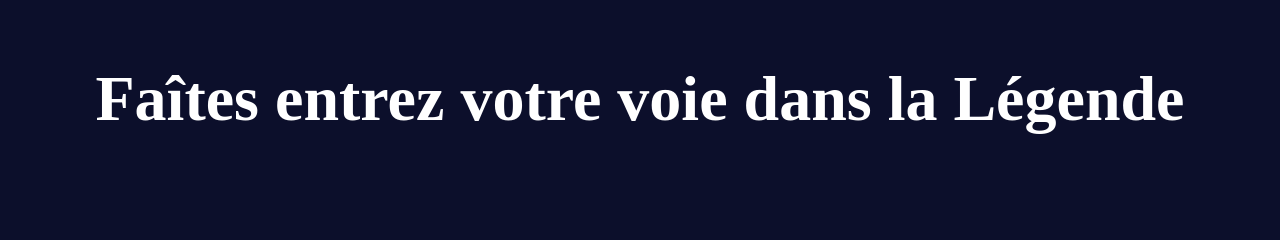
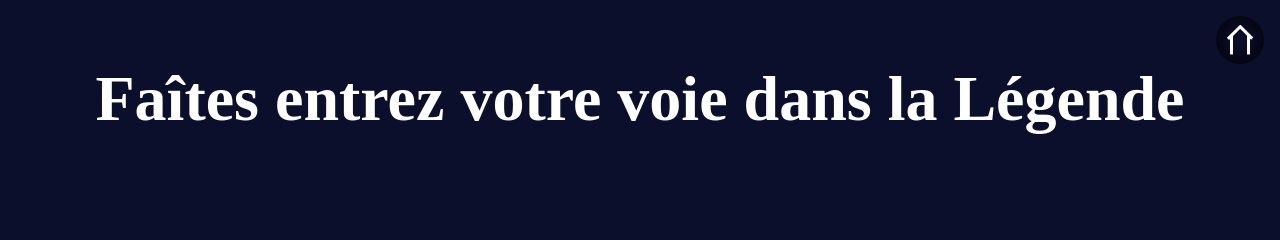
Before and after one commit to jeremyMonatte/Voie_Legende, a PHP site: page / in a window 1280 px wide. Shown: the top 240 px of the page. Run offline with PHP 8.4, Linux system fonts and the light colour scheme; grey boxes are pictures that could not be loaded.

Commit message:
Création bouton menu

```diff
--- a/index.html
+++ b/index.html
@@ -25,12 +25,19 @@
   </head>
   <body>
     <link rel="shortcut icon" type="image/x-icon" href="img/top.svg" />
+    <div class="paris">
+      <div class="notreDame">
+        <div class="murG"></div>
+        <div class="murD"></div>
+        <div class="toit"></div>
+      </div>
+    </div>
     <main role-aria="main" class="notBackStyle">
       <h1>Faîtes entrez votre voie dans la Légende</h1>
       <div class="voieSelector">
         <div class="voie">
           <div data-id="1" class="thumbnail">
-            <img src='C:/Loutre.jpg' alt='♥ _ ♥' />
+            <img src="C:/Loutre.jpg" alt="♥ _ ♥" />
             <div class="back3d backTop"></div>
             <div class="back3d backBot"></div>
             <div class="back3d backRight"></div>
--- a/style/main.css
+++ b/style/main.css
@@ -1,5 +1,155 @@
 /*variables*/
 /*mixins*/
+@import url("https://fonts.googleapis.com/css?family=Playfair+Display");
+::-webkit-scrollbar {
+  width: 12px;
+  z-index: 232454;
+}
+
+::-webkit-scrollbar-track {
+  border-radius: 10px;
+}
+
+::-webkit-scrollbar-thumb {
+  border-radius: 10px;
+  background-color: #000000ab;
+}
+
+.paris {
+  font-size: 1em;
+  z-index: 2222;
+  position: fixed;
+  width: 3em;
+  height: 3em;
+  -webkit-box-shadow: 0.5em 0.5em 3em inset #00000099;
+  box-shadow: 0.5em 0.5em 3em inset #00000099;
+  -webkit-box-shadow: 0.5em 0.5em 1em inset #0000002d, -0.5em 0.5em 1em inset #0000002d, -0.5em -0.5em 1em inset #0000002d, 0.5em -0.5em 1em inset #0000002d, 0em 0.5em 1em inset #0000002d, 0em -0.5em 1em inset #0000002d, -0.5em 0em 1em inset #0000002d, 0.5em 0em 1em inset #0000002d;
+          box-shadow: 0.5em 0.5em 1em inset #0000002d, -0.5em 0.5em 1em inset #0000002d, -0.5em -0.5em 1em inset #0000002d, 0.5em -0.5em 1em inset #0000002d, 0em 0.5em 1em inset #0000002d, 0em -0.5em 1em inset #0000002d, -0.5em 0em 1em inset #0000002d, 0.5em 0em 1em inset #0000002d;
+  top: 1em;
+  right: 1em;
+  border-radius: 50%;
+}
+
+.paris .notreDame {
+  -webkit-transition: 0.6s;
+  transition: 0.6s;
+  position: absolute;
+  top: 60%;
+  left: 50%;
+  -webkit-transform: translate(-50%, -50%);
+          transform: translate(-50%, -50%);
+  width: 1.25em;
+  height: 1.2em;
+}
+
+.paris .notreDame .murG,
+.paris .notreDame .murD {
+  width: 0.2em;
+  background-color: #fff;
+  height: 100%;
+  position: absolute;
+}
+
+.paris .notreDame .murG {
+  bottom: 0;
+  left: 0;
+  -webkit-transition: 0.3s;
+  transition: 0.3s;
+  -webkit-transition-delay: 0s;
+          transition-delay: 0s;
+}
+
+.paris .notreDame .murD {
+  bottom: 0;
+  right: 0;
+  -webkit-transition: 0.3s;
+  transition: 0.3s;
+  -webkit-transition-delay: 0.3s;
+          transition-delay: 0.3s;
+}
+
+.paris .notreDame .toit {
+  border-radius: 5em;
+  width: 1.5em;
+  height: 0.2em;
+  background-color: transparent;
+  position: absolute;
+  right: -0.125em;
+  top: 0;
+  -webkit-transition: 0.3s;
+  transition: 0.3s;
+  -webkit-transition-delay: 0.05s;
+          transition-delay: 0.05s;
+}
+
+.paris .notreDame .toit::after, .paris .notreDame .toit::before {
+  content: "";
+  position: absolute;
+  height: 0.2em;
+  background-color: #fff;
+  width: 1.15em;
+  bottom: -2px;
+  -webkit-transition: opacity 0.9s, -webkit-transform 0.3s;
+  transition: opacity 0.9s, -webkit-transform 0.3s;
+  transition: transform 0.3s, opacity 0.9s;
+  transition: transform 0.3s, opacity 0.9s, -webkit-transform 0.3s;
+  -webkit-transition-delay: 0.2s;
+          transition-delay: 0.2s;
+}
+
+.paris .notreDame .toit::after {
+  left: 0;
+  -webkit-transform: rotateZ(-45deg);
+          transform: rotateZ(-45deg);
+  -webkit-transform-origin: 0% 50%;
+          transform-origin: 0% 50%;
+}
+
+.paris .notreDame .toit::before {
+  right: 0;
+  -webkit-transform: rotateZ(45deg);
+          transform: rotateZ(45deg);
+  -webkit-transform-origin: 100% 50%;
+          transform-origin: 100% 50%;
+}
+
+.paris:hover .notreDame {
+  top: 50%;
+}
+
+.paris:hover .notreDame .murG {
+  height: 0;
+}
+
+.paris:hover .notreDame .toit {
+  -webkit-transform-origin: 100% 50%;
+          transform-origin: 100% 50%;
+  -webkit-transform: rotateZ(-45deg);
+          transform: rotateZ(-45deg);
+  right: 0.1em;
+  top: -0.05em;
+}
+
+.paris:hover .notreDame .toit::after {
+  -webkit-transform: rotateZ(0deg);
+          transform: rotateZ(0deg);
+}
+
+.paris:hover .notreDame .toit::before {
+  -webkit-transform: rotateZ(0deg);
+          transform: rotateZ(0deg);
+}
+
+.paris:hover .notreDame .murD {
+  height: 1.5em;
+  -webkit-transform-origin: 50% 100%;
+          transform-origin: 50% 100%;
+  -webkit-transform: rotateZ(-45deg);
+          transform: rotateZ(-45deg);
+  right: -0.05em;
+  bottom: 0.05em;
+}
+
 * {
   padding: 0;
   margin: 0;
--- a/style/main.scss
+++ b/style/main.scss
@@ -5,9 +5,7 @@
 //  --CONTAINER-- \\
 ::-webkit-scrollbar {
   width: 12px;
-    z-index:232454;
-   /* position:absolute;
-    top:800px;*/
+  z-index: 232454;
 }
 //  --FOND--  \\
 ::-webkit-scrollbar-track {
@@ -19,6 +17,107 @@
   border-radius: 10px;
   background-color: #000000ab;
   //-webkit-box-shadow: inset 0 0 6px rgba(0,0,0,0.5);
+}
+
+// -- Notre-Dame\\
+.paris {
+  font-size: 1em;
+  z-index: 2222;
+  position: fixed;
+  width: 3em;
+  height: 3em;
+  @include box-shadow(0.5em 0.5em 3em inset #00000099);
+  box-shadow :0.5em 0.5em 1em inset #0000002d, -0.5em 0.5em 1em inset #0000002d, -0.5em -0.5em 1em inset #0000002d, 0.5em -0.5em 1em inset #0000002d, 0em 0.5em 1em inset #0000002d, 0em -0.5em 1em inset #0000002d, -0.5em 0em 1em inset #0000002d, 0.5em 0em 1em inset #0000002d;
+  top: 1em;
+  right: 1em;
+  border-radius: 50%;
+  .notreDame {
+    transition: 0.6s;
+    position: absolute;
+    top: 60%;
+    left: 50%;
+    transform: translate(-50%, -50%);
+    width: 1.25em;
+    height: 1.2em;
+    .murG,
+    .murD {
+      width: 0.2em;
+      background-color: #fff;
+      height: 100%;
+      position: absolute;
+    }
+    .murG {
+      bottom: 0;
+      left: 0;
+      transition: 0.3s;
+      transition-delay: 0s;
+    }
+    .murD {
+      bottom: 0;
+      right: 0;
+      transition: 0.3s;
+      transition-delay: 0.3s;
+    }
+    .toit {
+      border-radius: 5em;
+      width: 1.5em;
+      height: 0.2em;
+      background-color: transparent;
+      position: absolute;
+      right: -0.125em;
+      top: 0;
+      transition: 0.3s;
+      transition-delay: 0.05s;
+      &::after,
+      &::before {
+        content: "";
+        position: absolute;
+        height: 0.2em;
+        background-color: #fff;
+        width: 1.15em;
+        bottom: -2px;
+        transition: transform 0.3s, opacity 0.9s;
+        transition-delay: 0.2s;
+      }
+      &::after {
+        left: 0;
+        transform: rotateZ(-45deg);
+        transform-origin: 0% 50%;
+      }
+      &::before {
+        right: 0;
+        transform: rotateZ(45deg);
+        transform-origin: 100% 50%;
+      }
+    }
+  }
+  &:hover {
+    .notreDame {
+      top: 50%;
+      .murG {
+        height: 0;
+      }
+      .toit {
+        transform-origin: 100% 50%;
+        transform: rotateZ(-45deg);
+        right: 0.1em;
+        top: -0.05em;
+        &::after {
+          transform: rotateZ(0deg);
+        }
+        &::before {
+          transform: rotateZ(0deg);
+        }
+      }
+      .murD {
+        height: 1.5em;
+        transform-origin: 50% 100%;
+        transform: rotateZ(-45deg);
+        right: -0.05em;
+        bottom: 0.05em;
+      }
+    }
+  }
 }
 
 * {
```
Also changed, not shown: 1 other file. Lines whose indentation alone changed are shown as unchanged.
